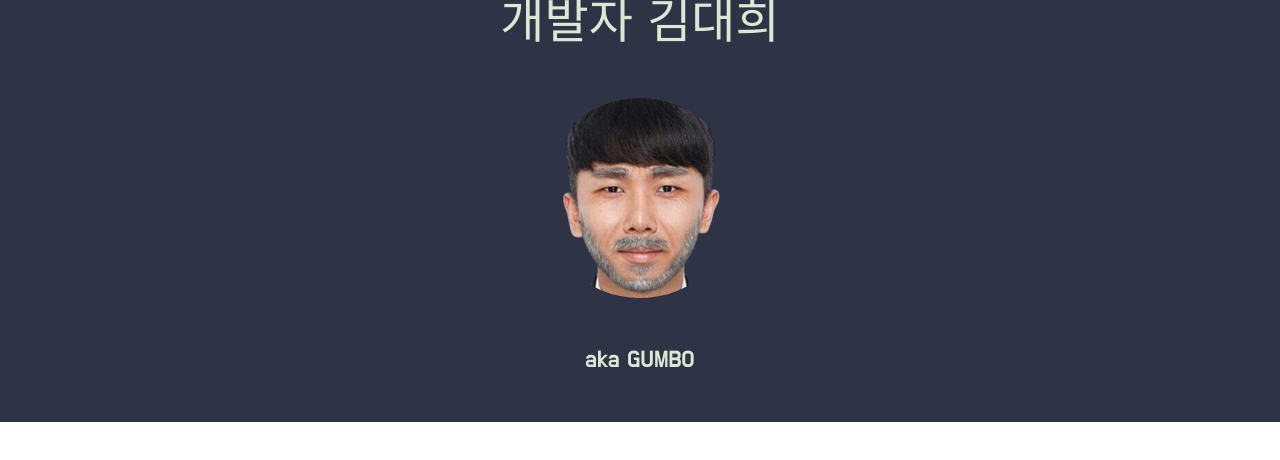
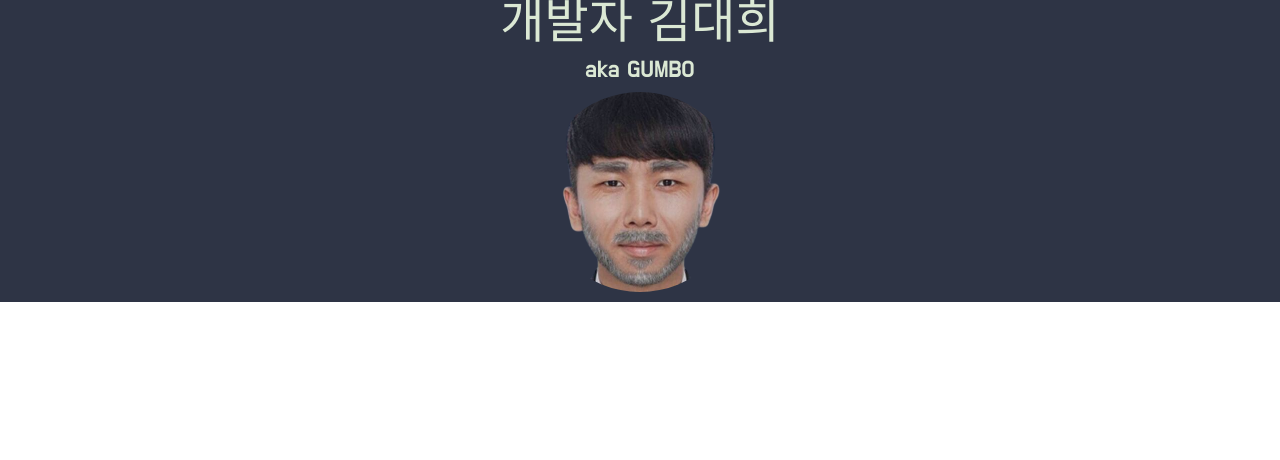
Before and after one commit to GUMBOKIM/gumbo-portpolio, a React (Create React App) app: page / in a window 1280 px wide. Shown: the top 460 px of the page. Built offline with nearby package versions, Linux system fonts and the light colour scheme; a web font is replaced by a local one.

Commit message:
프로필 제작 중

```diff
--- a/src/component/PersonalInfo/PersonInfoSection.tsx
+++ b/src/component/PersonalInfo/PersonInfoSection.tsx
@@ -8,7 +8,7 @@ const PersonInfoContainer = styled.div`
   flex-direction: column;
 
   > div {
-    margin-bottom: 50px;
+    margin-bottom: 10px;
   }
 `
 
@@ -19,6 +19,8 @@ const PersonInfoTitle = styled.div`
 const ProfileImg = styled.div`
   background: url("img/ProfileImg.png");
   background-size: cover;
+
+  opacity: 0.8;
   border-radius: 50%;
   width: 200px;
   height: 200px;
@@ -30,6 +32,7 @@ const ProfileImg = styled.div`
   }
 
   :hover {
+
     animation: rotate_image 6s linear infinite;transform-origin: 50% 50%;
   }
 `
@@ -44,10 +47,10 @@ const PersonInfoSection: React.FC = () => {
             <PersonInfoTitle>
                 개발자 김대희
             </PersonInfoTitle>
-            <ProfileImg/>
             <PersonInfoTitleDesc>
                 aka GUMBO
             </PersonInfoTitleDesc>
+            <ProfileImg/>
         </PersonInfoContainer>
 
     );
```
Also changed, not shown: 1 other file (tests, documents, lock files or other folders).
